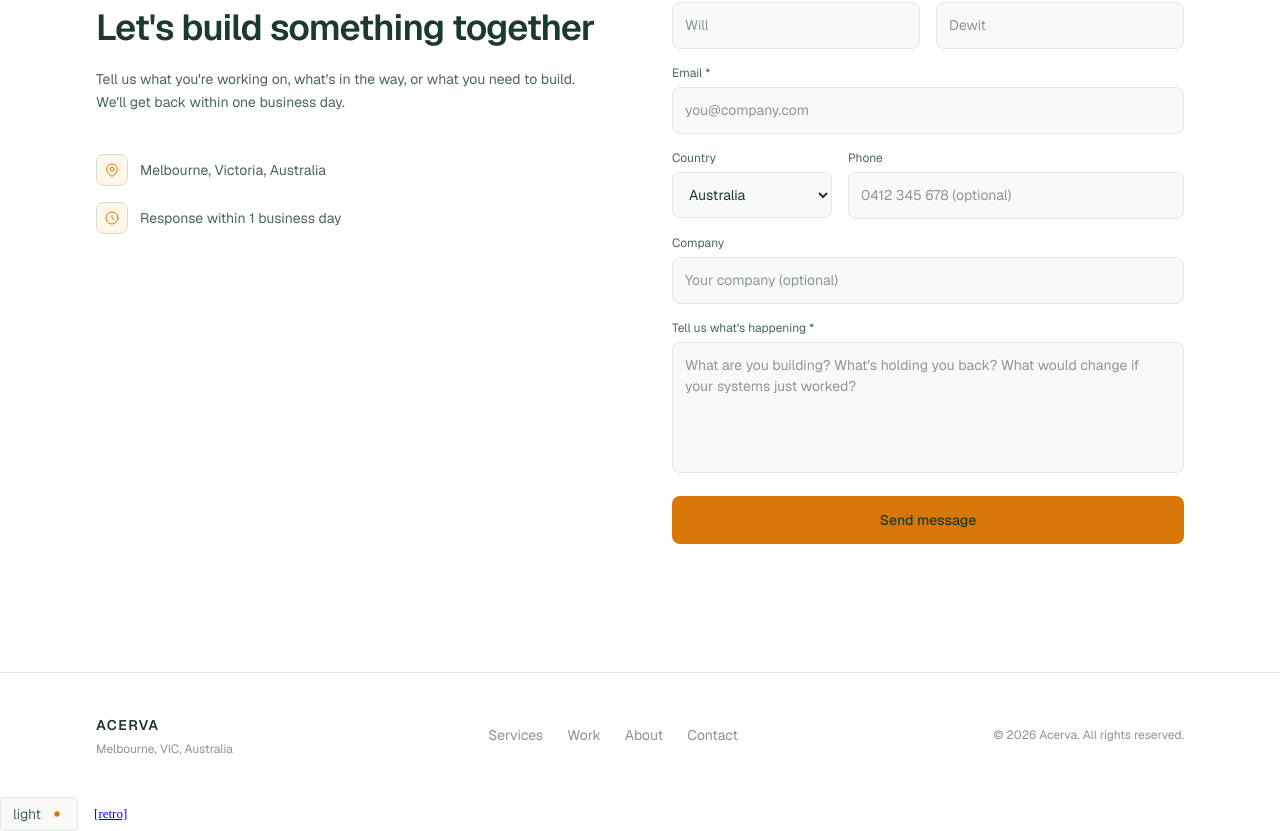
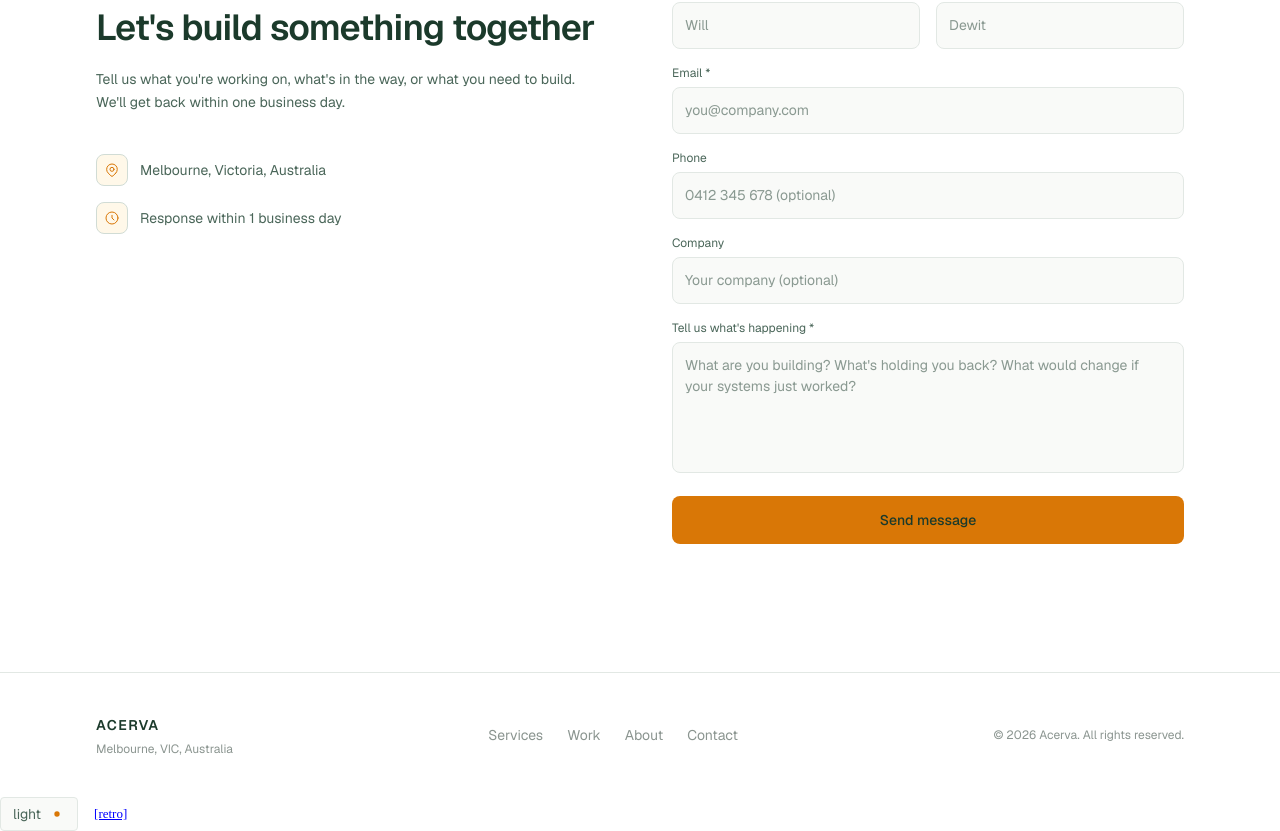
Before and after one commit to Acerva-A/acerva-website, a Next.js app: page / in a window 1280 px wide. Shown: the part 3776-4607 px from the top of the page. Built offline with nearby package versions, Linux system fonts and the light colour scheme.

Commit message:
cut country

```diff
--- a/src/app/api/contact/route.ts
+++ b/src/app/api/contact/route.ts
@@ -7,7 +7,7 @@
 
 export async function POST(req: Request) {
   try {
-    const { firstName, lastName, email, phone, country, company, message } = await req.json();
+    const { firstName, lastName, email, phone, company, message } = await req.json();
 
     if (!firstName || !lastName || !email || !message) {
       return Response.json({ error: "Missing required fields" }, { status: 400 });
@@ -19,7 +19,6 @@
         last_name: lastName,
         email,
         phone: phone || null,
-        country_code: country || "AU",
         company: company || null,
         message,
         created_at: new Date().toISOString(),
--- a/src/components/Contact.tsx
+++ b/src/components/Contact.tsx
@@ -7,7 +7,6 @@
   lastName: string;
   email: string;
   phone: string;
-  country: string;
   company: string;
   message: string;
 };
@@ -20,7 +19,6 @@
     lastName: "",
     email: "",
     phone: "",
-    country: "AU",
     company: "",
     message: "",
   });
@@ -47,7 +45,7 @@
       }
 
       setStatus("sent");
-      setForm({ firstName: "", lastName: "", email: "", phone: "", country: "AU", company: "", message: "" });
+      setForm({ firstName: "", lastName: "", email: "", phone: "", company: "", message: "" });
     } catch (err) {
       console.error(err);
       setStatus("error");
@@ -165,50 +163,7 @@
                     }}
                   />
                 </div>
-                <div className="grid grid-cols-1 sm:grid-cols-3 gap-4">
                 <div>
-                    <label className="block text-xs mb-1.5" style={{ color: "var(--text-secondary)" }}>
-                      Country
-                    </label>
-                    <select
-                      value={form.country}
-                      onChange={(e) => setForm(f => ({ ...f, country: e.target.value }))}
-                      style={{
-                        width: "100%",
-                        backgroundColor: "var(--bg-secondary)",
-                        border: "1px solid var(--border)",
-                        color: "var(--text-primary)",
-                        borderRadius: "0.5rem",
-                        padding: "0.75rem",
-                        fontSize: "0.875rem",
-                        cursor: "pointer",
-                      }}
-                    >
-                      <option value="AU">Australia</option>
-                      <option value="NZ">New Zealand</option>
-                      <option value="US">United States</option>
-                      <option value="CA">Canada</option>
-                      <option value="GB">United Kingdom</option>
-                      <option value="IE">Ireland</option>
-                      <option value="DE">Germany</option>
-                      <option value="FR">France</option>
-                      <option value="NL">Netherlands</option>
-                      <option value="BE">Belgium</option>
-                      <option value="CH">Switzerland</option>
-                      <option value="AT">Austria</option>
-                      <option value="SE">Sweden</option>
-                      <option value="NO">Norway</option>
-                      <option value="DK">Denmark</option>
-                      <option value="JP">Japan</option>
-                      <option value="SG">Singapore</option>
-                      <option value="HK">Hong Kong</option>
-                      <option value="IN">India</option>
-                      <option value="BR">Brazil</option>
-                      <option value="ZA">South Africa</option>
-                      <option value="XX">Other</option>
-                    </select>
-                  </div>
-                  <div className="sm:col-span-2">
                   <label className="block text-xs mb-1.5" style={{ color: "var(--text-secondary)" }}>
                     Phone
                   </label>
@@ -227,7 +182,6 @@
                       fontSize: "0.875rem",
                     }}
                   />
-                  </div>
                 </div>
                 <div>
                   <label className="block text-xs mb-1.5" style={{ color: "var(--text-secondary)" }}>
```
Also changed, not shown: 1 other file (tests, documents, lock files or other folders). Lines whose indentation alone changed are shown as unchanged.
